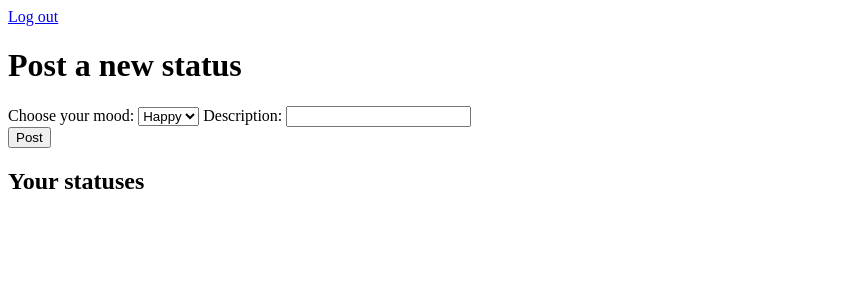
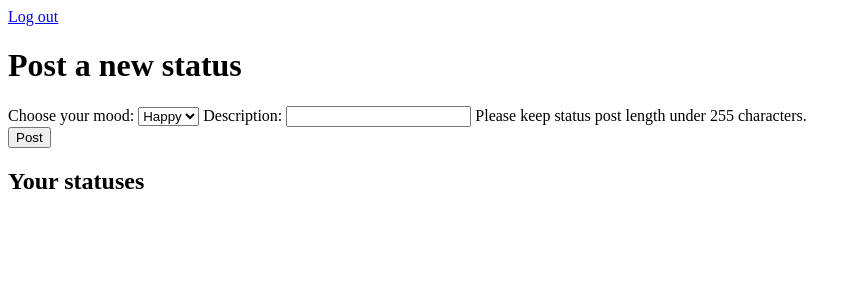
Before and after one commit to Cahmadzai/Moods, a Flask app: page /profile in a window 1280 px wide. Shown: the top 300 px of the page, without its empty margins (0-861 px from the left). Run offline with Flask 2, Linux system fonts and the light colour scheme; the visitor is signed in with stand-in values (Sample User, id 1); data comes from the database, SQL or seed files in the repository; data that the repository does not hold is empty.

Commit message:
Added character restriction to input forms.

```diff
--- a/templates/all_following.html
+++ b/templates/all_following.html
@@ -30,7 +30,10 @@
 <form id="comment-form" method="post" action="/post_a_comment">
   <input hidden="true" id="status-id" name="status-id" value={{ status.status_id }}>
   <label for="comment-description">Description:</label>
-  <input type="text" id="comment-description" name="comment-description">
+  <input type="text" id="comment-description" name="comment-description"
+  onkeyup="countChar(event)" maxlength="255" />
+  <span class="help-block">Please keep comment length under 255 characters.</span>
+
 
   <button id="comment-button" class="btn btn-primary mt-2">Post</button>
 
--- a/templates/profile.html
+++ b/templates/profile.html
@@ -11,7 +11,9 @@
   <option value="sad">Sad</option>
 </select>
   <label for="status_description">Description:</label>
-  <input type="text" name="description" id="status_description">
+  <input type="text" name="description" id="status_description"
+  onkeyup="countChar(event)" maxlength="255" />
+  <span class="help-block">Please keep status post length under 255 characters.</span>
   <br>
 
   <button type="submit">Post</button>
```
Also changed, not shown: templates/all_status_posts.html (+11 -3 lines).
